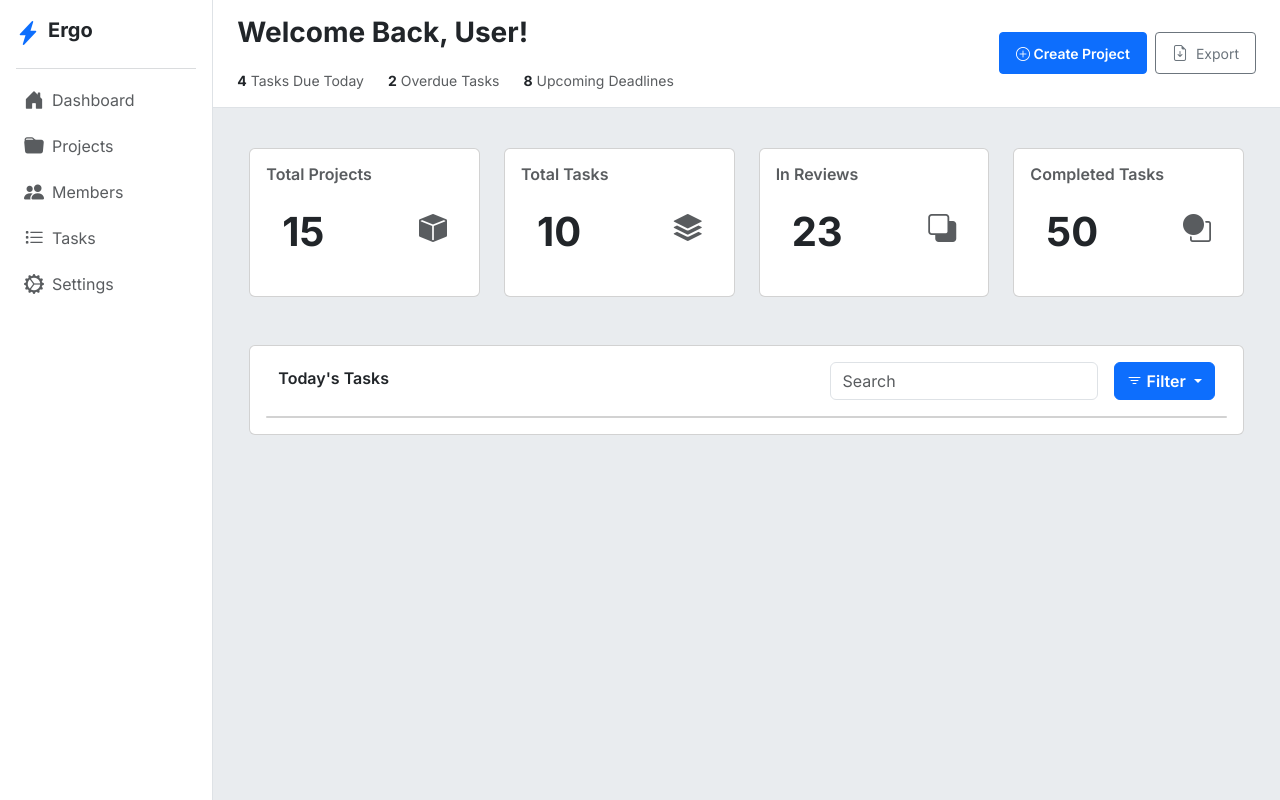
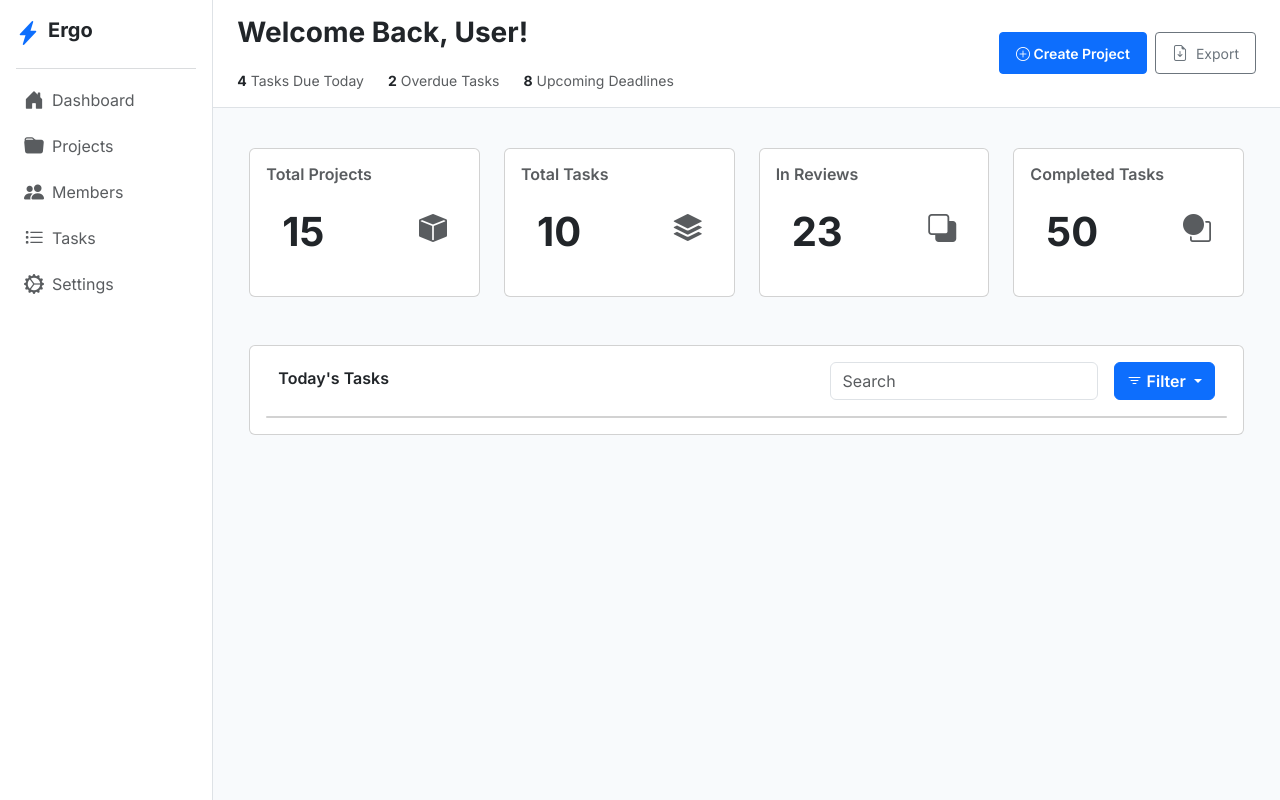
Before and after one commit to rocksoncodes/Ergo-Project-Manager, an Angular app in the folder ergo_frontend/: page /home/dashboard in a window 1280 px wide. Built offline with nearby package versions, Linux system fonts and the light colour scheme.

Commit message:
feat: ui improvements

```diff
--- a/ergo_frontend/src/app/features/home/components/home-layout/home-layout.html
+++ b/ergo_frontend/src/app/features/home/components/home-layout/home-layout.html
@@ -5,7 +5,7 @@
     </div>
     <div class="col h-100 d-flex flex-column">
       <app-header></app-header>
-      <main class="flex-grow-1 overflow-auto p-4 bg-body-secondary">
+      <main class="flex-grow-1 overflow-auto p-4 bg-dashboard">
         <router-outlet></router-outlet>
       </main>
     </div>
--- a/ergo_frontend/src/styles.scss
+++ b/ergo_frontend/src/styles.scss
@@ -6,6 +6,10 @@
 @import "@fontsource/inter/700.css";
 @import "bootstrap-icons/font/bootstrap-icons.css";
 
+.bg-dashboard {
+  background-color: #f8fafc !important;
+}
+
 *,
 *::before,
 *::after {
```
